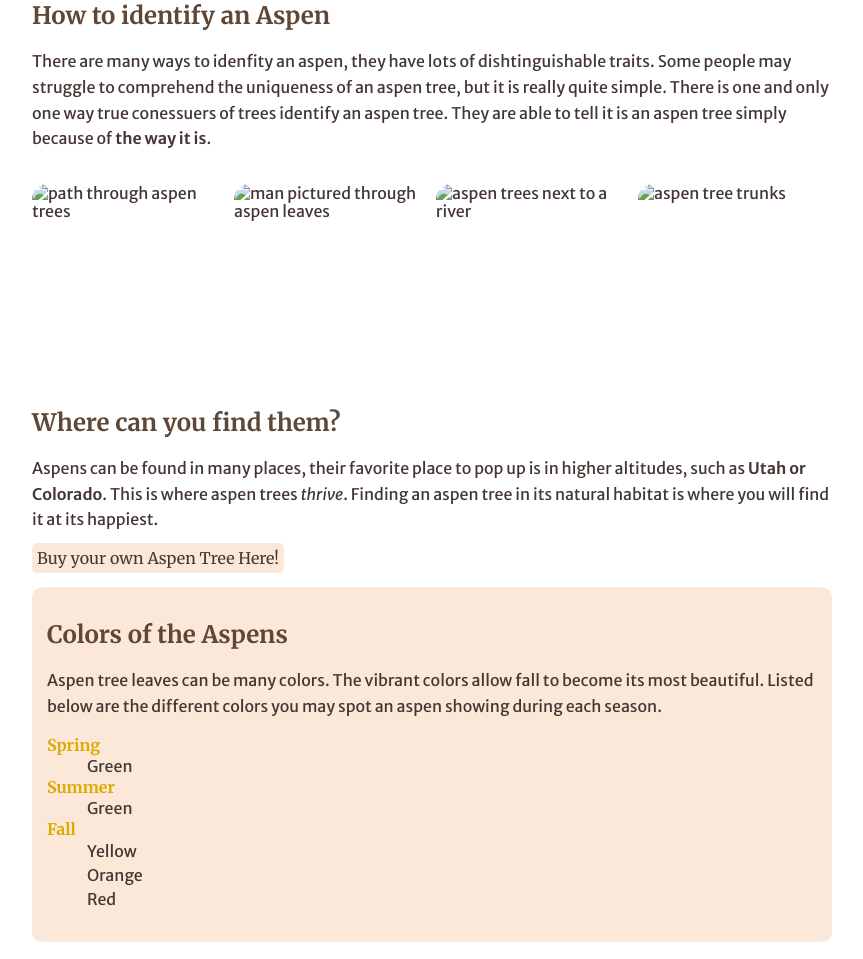
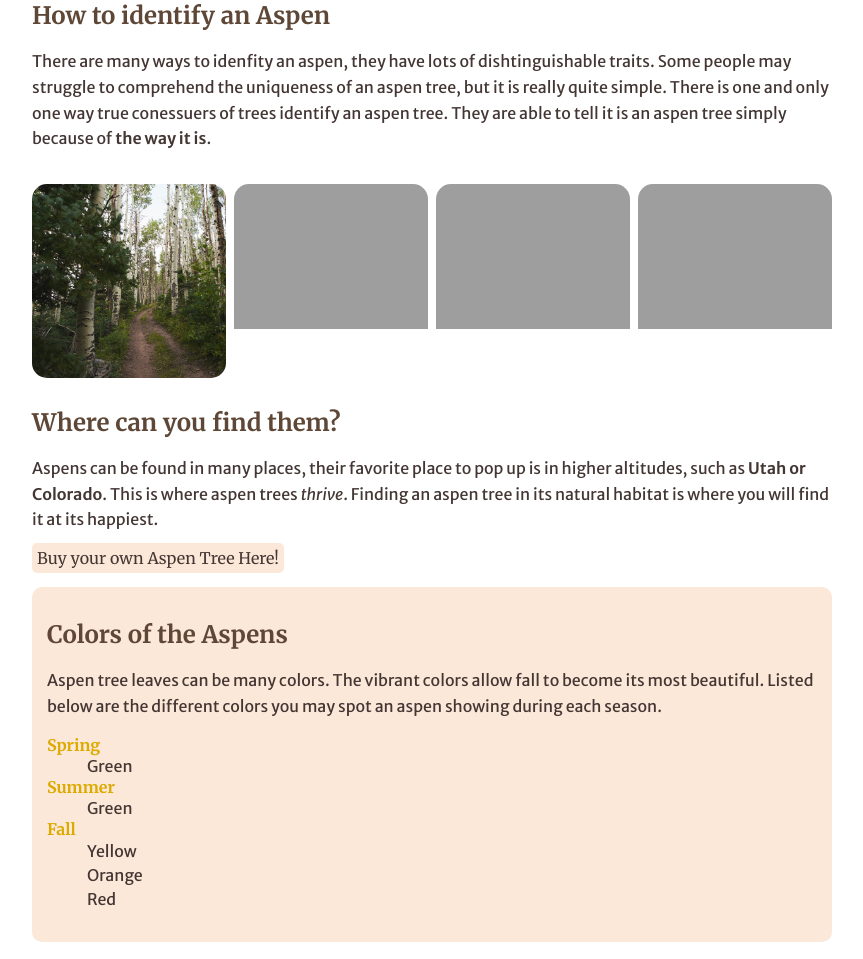
Before and after one commit to aspenrosee/cards, a plain HTML site: page index.html in a window 1280 px wide. Shown: the part 936-1895 px from the top of the page, without its empty margins (208-1071 px from the left). Drawn offline with nearby package versions, Linux system fonts and the light colour scheme; the site is published under a folder, as on GitHub Pages, so addresses that start at the root find nothing.

Commit message:
pictures fix

```diff
--- a/index.html
+++ b/index.html
@@ -65,22 +65,22 @@
             <div class="cards">
                 <div class="card">
                     <a>
-                        <img src="/images/path.jpg" height="400px" width="400px" loading="lazy" alt="path through aspen trees">
+                        <img src="images/path.jpg" height="400px" width="400px" loading="lazy" alt="path through aspen trees">
                     </a>
                 </div>
                 <div class="card">
                     <a>
-                        <img src="/images/throughleaves.jpg" height="400px" width="400px" loading="lazy" alt="man pictured through aspen leaves">
+                        <img src="images/throughleaves.jpg" height="400px" width="400px" loading="lazy" alt="man pictured through aspen leaves">
                     </a>
                 </div>
                 <div class="card">
                     <a>
-                        <img src="/images/river.jpg" height="400px" width="400px" loading="lazy" alt="aspen trees next to a river">
+                        <img src="images/river.jpg" height="400px" width="400px" loading="lazy" alt="aspen trees next to a river">
                     </a>
                 </div>
                 <div class="card">
                     <a>
-                        <img src="/images/trunks.jpg" height="400px" width="400px" loading="lazy" alt="aspen tree trunks">
+                        <img src="images/trunks.jpg" height="400px" width="400px" loading="lazy" alt="aspen tree trunks">
                     </a>
                 </div>
             </div>
```
